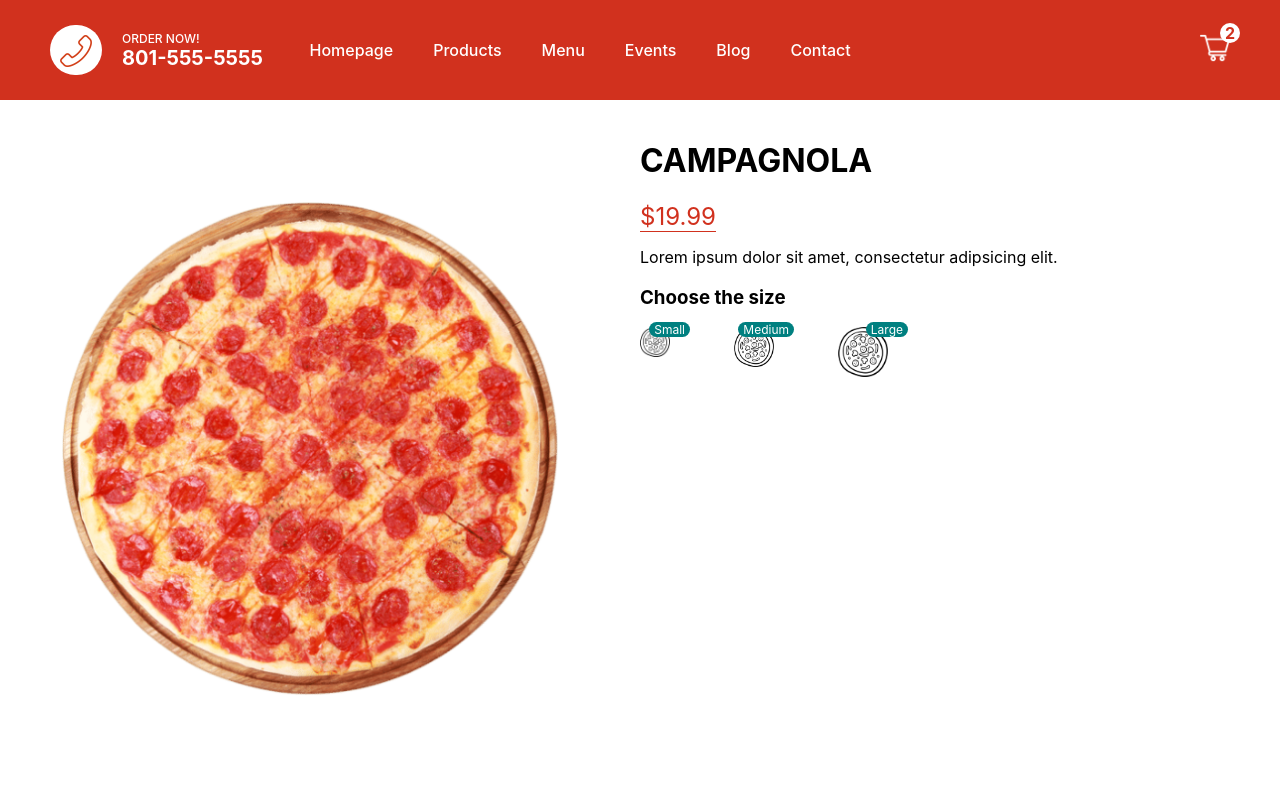
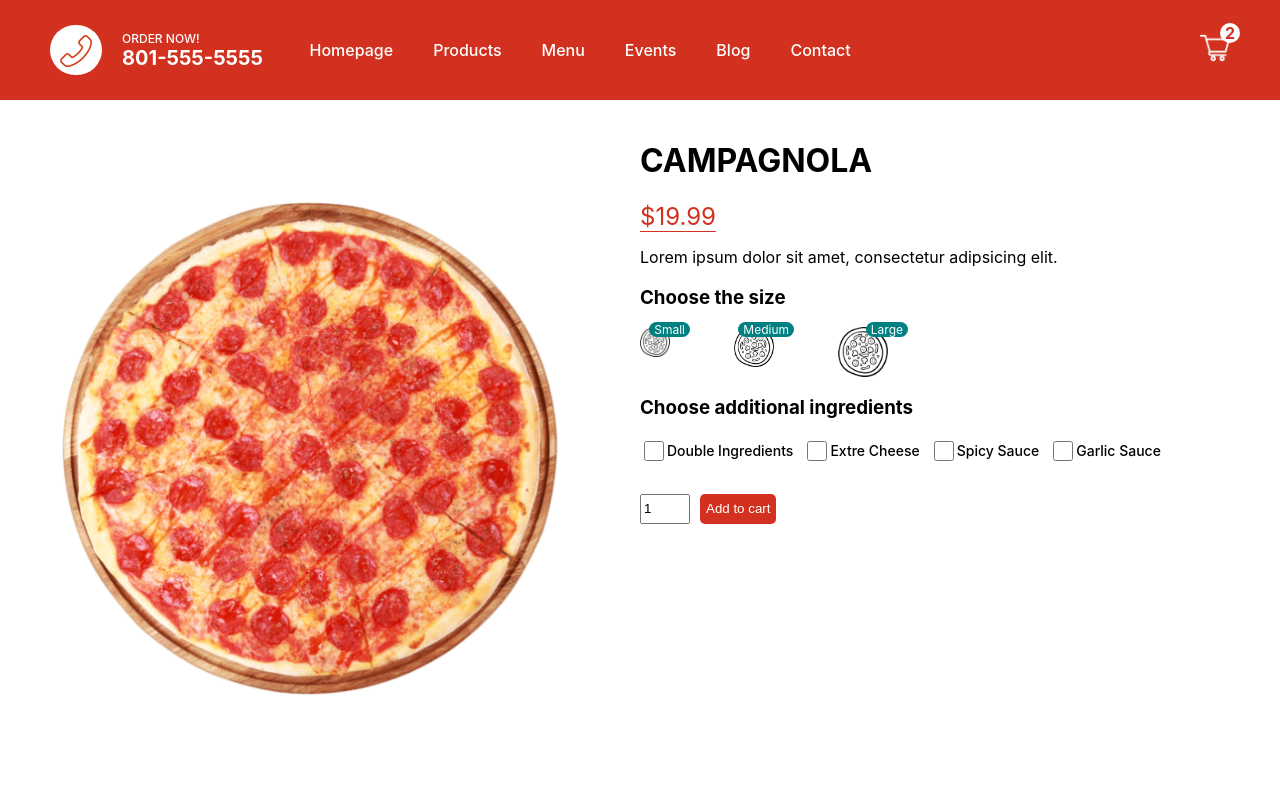
Before and after one commit to grantgariepy/react-next-food-app, a Next.js app: page /product/1 in a window 1280 px wide. Shown: the top 798 px of the page. Built offline with nearby package versions, Linux system fonts and the light colour scheme.

Commit message:
prodcut page mostly done

```diff
--- a/pages/product/[id].jsx
+++ b/pages/product/[id].jsx
@@ -38,6 +38,29 @@
                         <span className={styles.number}>Large</span>
                     </div>
                 </div>
+                <h3 className={styles.choose}>Choose additional ingredients</h3>
+                <div className={styles.ingredients}>
+                    <div className={styles.option}>
+                        <input type="checkbox" id="double" name="double" className={styles.checkbox} />
+                        <label htmlFor="double">Double Ingredients</label>
+                    </div>
+                    <div className={styles.option}>
+                        <input type="checkbox" id="cheese" name="cheese" className={styles.checkbox} />
+                        <label htmlFor="cheese">Extre Cheese</label>
+                    </div>
+                    <div className={styles.option}>
+                        <input type="checkbox" id="spicy" name="spicy" className={styles.checkbox} />
+                        <label htmlFor="spicy">Spicy Sauce</label>
+                    </div>
+                    <div className={styles.option}>
+                        <input type="checkbox" id="garlic" name="garlic" className={styles.checkbox} />
+                        <label htmlFor="garlic">Garlic Sauce</label>
+                    </div>
+                </div>
+                <div className={styles.add}>
+                    <input type="number" defaultValue={1} className={styles.quantity} />
+                    <button className={styles.button}>Add to cart</button>
+                </div>
             </div>
         </div>
     );
--- a/styles/Prodcut.module.css
+++ b/styles/Prodcut.module.css
@@ -63,3 +63,38 @@
     padding: 0 5px;
     border-radius: 10px;
 }
+
+.ingredients{
+    display: flex;
+    margin-bottom: 30px;
+}
+
+.option{
+    display: flex;
+    align-items: center;
+    margin-right: 10px;
+    font-size: 14px;
+    font-weight: 500;
+}
+
+.checkbox{
+    width: 20px;
+    height: 20px;
+}
+
+.quantity{
+    height: 30px;
+    width: 50px;
+}
+
+.button{
+    height: 30px;
+    widows: 50px;
+    margin-left: 10px;
+    background-color: #d1311e;
+    color: white;
+    border: none;
+    font-weight: 500;
+    cursor: pointer;
+    border-radius: 5px;
+}
```
